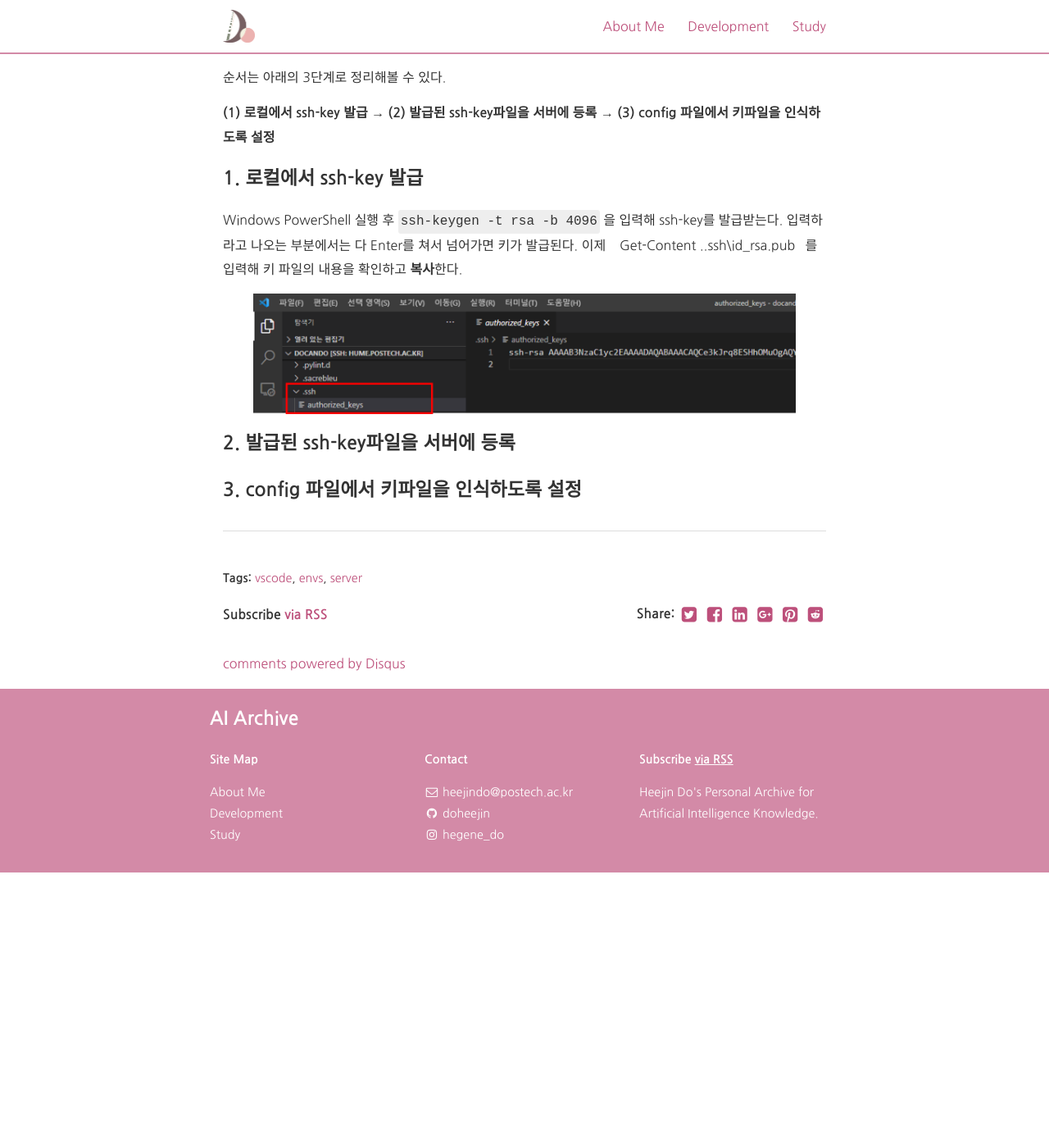
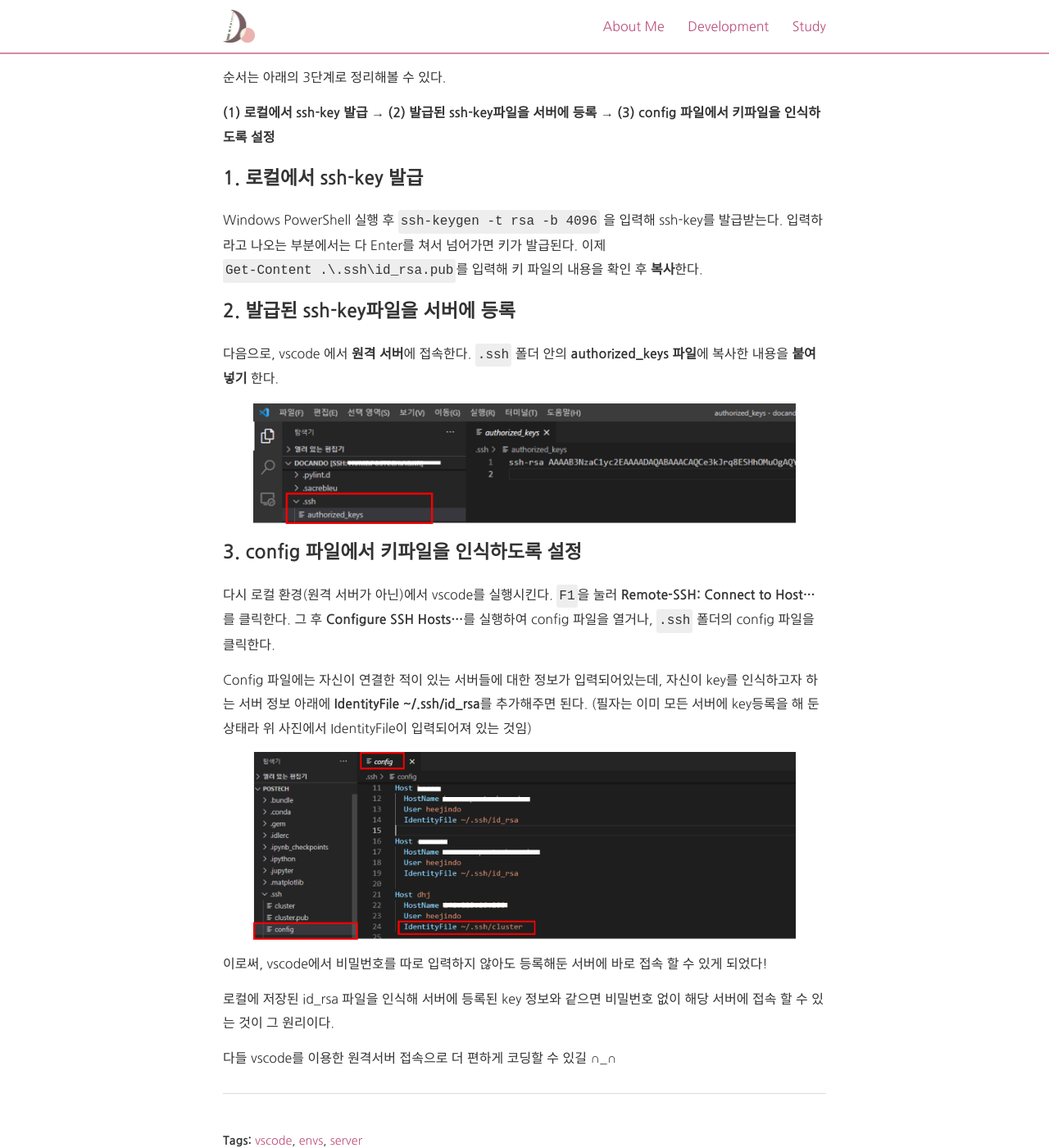
Before and after one commit to doheejin/doheejin.github.io, a Jekyll site: the page built from _posts/2021-02-25-vscode-server.md, in a window 1280 px wide and 1400 px high, scrolled down 1343 px. Shown: the whole window at 82% size. Built offline with Jekyll 4.4.1, drawn with Linux system fonts in a browser that asks for light colours; nearby versions of some CDN libraries; comment, search, counter and statistics services are not loaded; before the commit the page ends 2407 px from its top, so only the background shows below that; some of the changed text lies outside the part shown.

Commit message:
포스트 내용 추가

```diff
--- a/_posts/2021-02-25-vscode-server.md
+++ b/_posts/2021-02-25-vscode-server.md
@@ -1,6 +1,6 @@
 ---
 layout: post
-title:  "[vscode] vscode에서 원격서버 연동"
+title:  "[vscode] vscode에서 원격서버 연동 (비밀번호 없이 자동 접속 설정)"
 date:   2021-02-25T14:25:52-05:00
 author: Heejin Do
 categories: vscode
@@ -37,21 +37,26 @@ Add New SSH Host 를 누르고 자신이 접속하려고 하는 서버의 정보
 
 ### 1. 로컬에서 ssh-key 발급
 Windows PowerShell 실행 후 `ssh-keygen -t rsa -b 4096` 을 입력해 ssh-key를 발급받는다.
-입력하라고 나오는 부분에서는 다 Enter를 쳐서 넘어가면 키가 발급된다. 이제 ` Get-Content .\.ssh\id_rsa.pub `를 입력해 키 파일의 내용을 확인하고 **복사**한다.
+입력하라고 나오는 부분에서는 다 Enter를 쳐서 넘어가면 키가 발급된다. 이제 `Get-Content .\.ssh\id_rsa.pub`를 입력해 키 파일의 내용을 확인 후 **복사**한다.
+
+### 2. 발급된 ssh-key파일을 서버에 등록
+
+다음으로, vscode 에서 **원격 서버**에 접속한다. `.ssh` 폴더 안의 **authorized_keys 파일**에 복사한 내용을 **붙여넣기** 한다.
 
 <img src="/assets/images/server_4.PNG" title="ssh-key input">
 
+### 3. config 파일에서 키파일을 인식하도록 설정
+다시 로컬 환경(원격 서버가 아닌)에서 vscode를 실행시킨다. `F1`을 눌러 **Remote-SSH: Connect to Host...**를 클릭한다. 그 후 **Configure SSH Hosts...**를 실행하여 config 파일을 열거나, `.ssh` 폴더의 config 파일을 클릭한다.
 
+Config 파일에는 자신이 연결한 적이 있는 서버들에 대한 정보가 입력되어있는데, 자신이 key를 인식하고자 하는 서버 정보 아래에 **IdentityFile ~/.ssh/id_rsa**를 추가해주면 된다.
+(필자는 이미 모든 서버에 key등록을 해 둔 상태라 위 사진에서 IdentityFile이 입력되어져 있는 것임)
 
+<img src="/assets/images/server_5.PNG" title="ssh-key input">
 
-### 2. 발급된 ssh-key파일을 서버에 등록
+이로써, vscode에서 비밀번호를 따로 입력하지 않아도 등록해둔 서버에 바로 접속 할 수 있게 되었다!
 
+로컬에 저장된 id_rsa 파일을 인식해 서버에 등록된 key 정보와 같으면 비밀번호 없이 해당 서버에 접속 할 수 있는 것이 그 원리이다.
 
-
-### 3. config 파일에서 키파일을 인식하도록 설정
-
-
-
-
+다들 vscode를 이용한 원격서버 접속으로 더 편하게 코딩할 수 있길 ∩_∩
 
 -----
```
Also changed, not shown: assets/images/server_4.png, assets/images/server_5.png (added).
